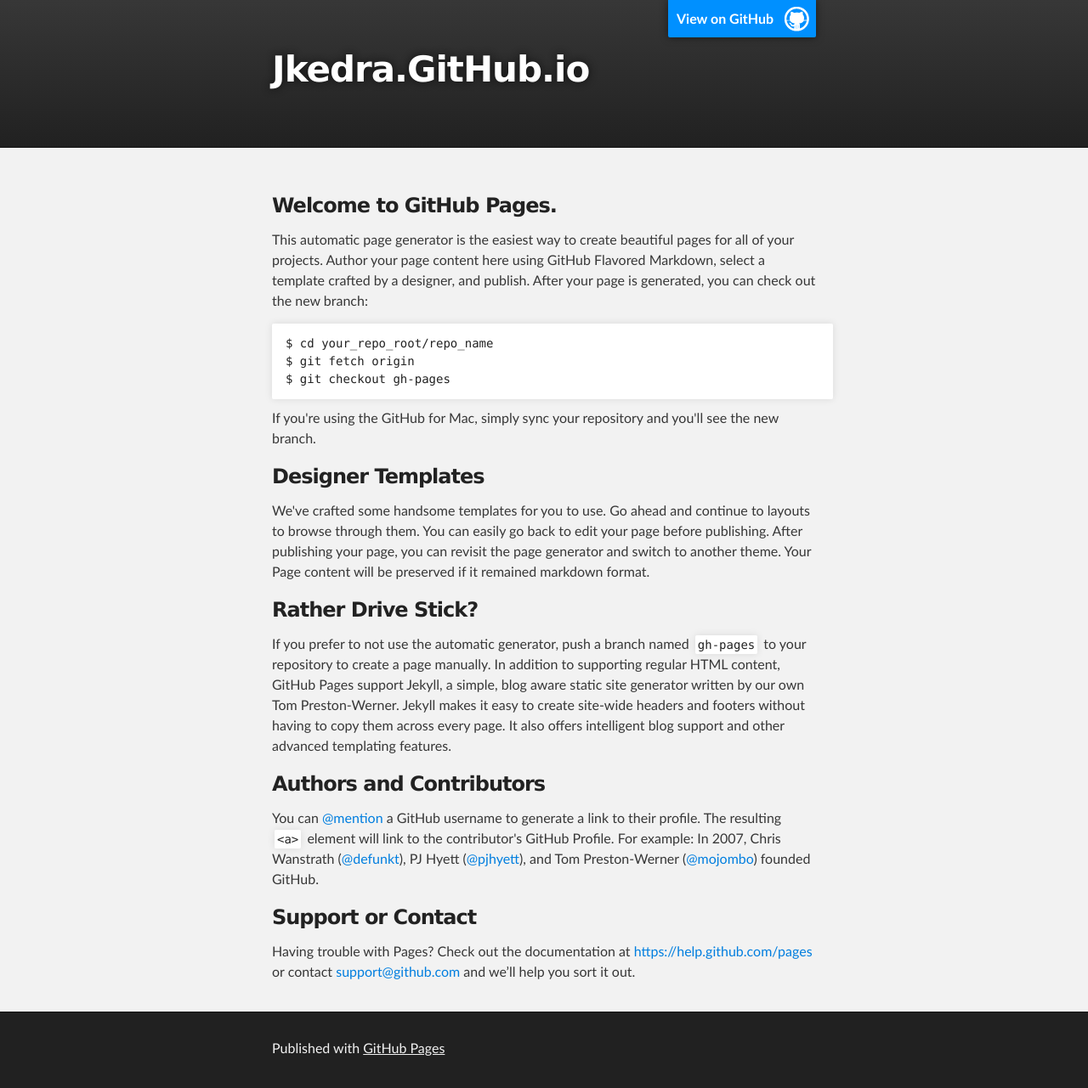
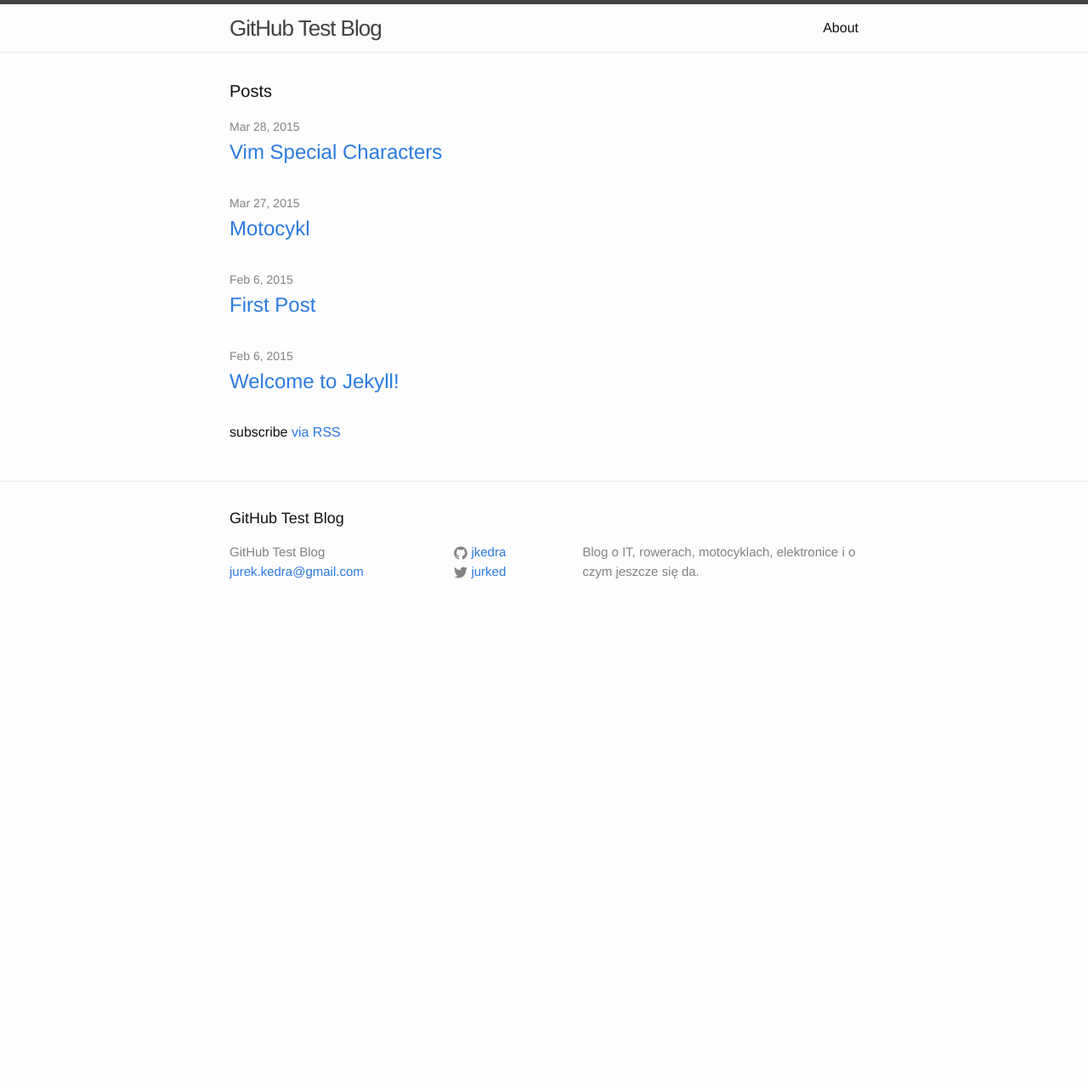
Before and after one commit to jkedra/jkedra.github.io, a Jekyll site: the page built from index.html, in a window 1280 px wide. Shown: the whole page at 85% size. Built offline with Jekyll 4.4.1, drawn with Linux system fonts in a browser that asks for light colours; after the commit the page ends 900 px from its top, so only the background shows below that.

Commit message:
toward jason - removing old files

```diff
--- a/index.html
+++ b/index.html
@@ -1,74 +1,23 @@
-<!DOCTYPE html>
-<html>
+---
+layout: default
+---
 
-  <head>
-    <meta charset='utf-8'>
-    <meta http-equiv="X-UA-Compatible" content="chrome=1">
-    <meta name="description" content="Jkedra.GitHub.io : ">
+<div class="home">
 
-    <link rel="stylesheet" type="text/css" media="screen" href="stylesheets/stylesheet.css">
+  <h1 class="page-heading">Posts</h1>
 
-    <title>Jkedra.GitHub.io</title>
-  </head>
+  <ul class="post-list">
+    {% for post in site.posts %}
+      <li>
+        <span class="post-meta">{{ post.date | date: "%b %-d, %Y" }}</span>
 
-  <body>
+        <h2>
+          <a class="post-link" href="{{ post.url | prepend: site.baseurl }}">{{ post.title }}</a>
+        </h2>
+      </li>
+    {% endfor %}
+  </ul>
 
-    <!-- HEADER -->
-    <div id="header_wrap" class="outer">
-        <header class="inner">
-          <a id="forkme_banner" href="https://github.com/jkedra">View on GitHub</a>
+  <p class="rss-subscribe">subscribe <a href="{{ "/feed.xml" | prepend: site.baseurl }}">via RSS</a></p>
 
-          <h1 id="project_title">Jkedra.GitHub.io</h1>
-          <h2 id="project_tagline"></h2>
-
-        </header>
-    </div>
-
-    <!-- MAIN CONTENT -->
-    <div id="main_content_wrap" class="outer">
-      <section id="main_content" class="inner">
-        <h3>
-<a id="welcome-to-github-pages" class="anchor" href="#welcome-to-github-pages" aria-hidden="true"><span class="octicon octicon-link"></span></a>Welcome to GitHub Pages.</h3>
-
-<p>This automatic page generator is the easiest way to create beautiful pages for all of your projects. Author your page content here using GitHub Flavored Markdown, select a template crafted by a designer, and publish. After your page is generated, you can check out the new branch:</p>
-
-<pre><code>$ cd your_repo_root/repo_name
-$ git fetch origin
-$ git checkout gh-pages
-</code></pre>
-
-<p>If you're using the GitHub for Mac, simply sync your repository and you'll see the new branch.</p>
-
-<h3>
-<a id="designer-templates" class="anchor" href="#designer-templates" aria-hidden="true"><span class="octicon octicon-link"></span></a>Designer Templates</h3>
-
-<p>We've crafted some handsome templates for you to use. Go ahead and continue to layouts to browse through them. You can easily go back to edit your page before publishing. After publishing your page, you can revisit the page generator and switch to another theme. Your Page content will be preserved if it remained markdown format.</p>
-
-<h3>
-<a id="rather-drive-stick" class="anchor" href="#rather-drive-stick" aria-hidden="true"><span class="octicon octicon-link"></span></a>Rather Drive Stick?</h3>
-
-<p>If you prefer to not use the automatic generator, push a branch named <code>gh-pages</code> to your repository to create a page manually. In addition to supporting regular HTML content, GitHub Pages support Jekyll, a simple, blog aware static site generator written by our own Tom Preston-Werner. Jekyll makes it easy to create site-wide headers and footers without having to copy them across every page. It also offers intelligent blog support and other advanced templating features.</p>
-
-<h3>
-<a id="authors-and-contributors" class="anchor" href="#authors-and-contributors" aria-hidden="true"><span class="octicon octicon-link"></span></a>Authors and Contributors</h3>
-
-<p>You can <a href="https://github.com/blog/821" class="user-mention">@mention</a> a GitHub username to generate a link to their profile. The resulting <code>&lt;a&gt;</code> element will link to the contributor's GitHub Profile. For example: In 2007, Chris Wanstrath (<a href="https://github.com/defunkt" class="user-mention">@defunkt</a>), PJ Hyett (<a href="https://github.com/pjhyett" class="user-mention">@pjhyett</a>), and Tom Preston-Werner (<a href="https://github.com/mojombo" class="user-mention">@mojombo</a>) founded GitHub.</p>
-
-<h3>
-<a id="support-or-contact" class="anchor" href="#support-or-contact" aria-hidden="true"><span class="octicon octicon-link"></span></a>Support or Contact</h3>
-
-<p>Having trouble with Pages? Check out the documentation at <a href="https://help.github.com/pages">https://help.github.com/pages</a> or contact <a href="mailto:support@github.com">support@github.com</a> and we’ll help you sort it out.</p>
-      </section>
-    </div>
-
-    <!-- FOOTER  -->
-    <div id="footer_wrap" class="outer">
-      <footer class="inner">
-        <p>Published with <a href="http://pages.github.com">GitHub Pages</a></p>
-      </footer>
-    </div>
-
-
-
-  </body>
-</html>
+</div>
--- a/javascripts/main.js
+++ /dev/null
@@ -1 +0,0 @@
-console.log('This would be the main JS file.');
--- a/stylesheets/pygment_trac.css
+++ /dev/null
@@ -1,70 +0,0 @@
-.highlight .hll { background-color: #ffffcc }
-.highlight  { background: #f0f3f3; }
-.highlight .c { color: #0099FF; font-style: italic } /* Comment */
-.highlight .err { color: #AA0000; background-color: #FFAAAA } /* Error */
-.highlight .k { color: #006699; font-weight: bold } /* Keyword */
-.highlight .o { color: #555555 } /* Operator */
-.highlight .cm { color: #0099FF; font-style: italic } /* Comment.Multiline */
-.highlight .cp { color: #009999 } /* Comment.Preproc */
-.highlight .c1 { color: #0099FF; font-style: italic } /* Comment.Single */
-.highlight .cs { color: #0099FF; font-weight: bold; font-style: italic } /* Comment.Special */
-.highlight .gd { background-color: #FFCCCC; border: 1px solid #CC0000 } /* Generic.Deleted */
-.highlight .ge { font-style: italic } /* Generic.Emph */
-.highlight .gr { color: #FF0000 } /* Generic.Error */
-.highlight .gh { color: #003300; font-weight: bold } /* Generic.Heading */
-.highlight .gi { background-color: #CCFFCC; border: 1px solid #00CC00 } /* Generic.Inserted */
-.highlight .go { color: #AAAAAA } /* Generic.Output */
-.highlight .gp { color: #000099; font-weight: bold } /* Generic.Prompt */
-.highlight .gs { font-weight: bold } /* Generic.Strong */
-.highlight .gu { color: #003300; font-weight: bold } /* Generic.Subheading */
-.highlight .gt { color: #99CC66 } /* Generic.Traceback */
-.highlight .kc { color: #006699; font-weight: bold } /* Keyword.Constant */
-.highlight .kd { color: #006699; font-weight: bold } /* Keyword.Declaration */
-.highlight .kn { color: #006699; font-weight: bold } /* Keyword.Namespace */
-.highlight .kp { color: #006699 } /* Keyword.Pseudo */
-.highlight .kr { color: #006699; font-weight: bold } /* Keyword.Reserved */
-.highlight .kt { color: #007788; font-weight: bold } /* Keyword.Type */
-.highlight .m { color: #FF6600 } /* Literal.Number */
-.highlight .s { color: #CC3300 } /* Literal.String */
-.highlight .na { color: #330099 } /* Name.Attribute */
-.highlight .nb { color: #336666 } /* Name.Builtin */
-.highlight .nc { color: #00AA88; font-weight: bold } /* Name.Class */
-.highlight .no { color: #336600 } /* Name.Constant */
-.highlight .nd { color: #9999FF } /* Name.Decorator */
-.highlight .ni { color: #999999; font-weight: bold } /* Name.Entity */
-.highlight .ne { color: #CC0000; font-weight: bold } /* Name.Exception */
-.highlight .nf { color: #CC00FF } /* Name.Function */
-.highlight .nl { color: #9999FF } /* Name.Label */
-.highlight .nn { color: #00CCFF; font-weight: bold } /* Name.Namespace */
-.highlight .nt { color: #330099; font-weight: bold } /* Name.Tag */
-.highlight .nv { color: #003333 } /* Name.Variable */
-.highlight .ow { color: #000000; font-weight: bold } /* Operator.Word */
-.highlight .w { color: #bbbbbb } /* Text.Whitespace */
-.highlight .mf { color: #FF6600 } /* Literal.Number.Float */
-.highlight .mh { color: #FF6600 } /* Literal.Number.Hex */
-.highlight .mi { color: #FF6600 } /* Literal.Number.Integer */
-.highlight .mo { color: #FF6600 } /* Literal.Number.Oct */
-.highlight .sb { color: #CC3300 } /* Literal.String.Backtick */
-.highlight .sc { color: #CC3300 } /* Literal.String.Char */
-.highlight .sd { color: #CC3300; font-style: italic } /* Literal.String.Doc */
-.highlight .s2 { color: #CC3300 } /* Literal.String.Double */
-.highlight .se { color: #CC3300; font-weight: bold } /* Literal.String.Escape */
-.highlight .sh { color: #CC3300 } /* Literal.String.Heredoc */
-.highlight .si { color: #AA0000 } /* Literal.String.Interpol */
-.highlight .sx { color: #CC3300 } /* Literal.String.Other */
-.highlight .sr { color: #33AAAA } /* Literal.String.Regex */
-.highlight .s1 { color: #CC3300 } /* Literal.String.Single */
-.highlight .ss { color: #FFCC33 } /* Literal.String.Symbol */
-.highlight .bp { color: #336666 } /* Name.Builtin.Pseudo */
-.highlight .vc { color: #003333 } /* Name.Variable.Class */
-.highlight .vg { color: #003333 } /* Name.Variable.Global */
-.highlight .vi { color: #003333 } /* Name.Variable.Instance */
-.highlight .il { color: #FF6600 } /* Literal.Number.Integer.Long */
-
-.type-csharp .highlight .k { color: #0000FF }
-.type-csharp .highlight .kt { color: #0000FF }
-.type-csharp .highlight .nf { color: #000000; font-weight: normal }
-.type-csharp .highlight .nc { color: #2B91AF }
-.type-csharp .highlight .nn { color: #000000 }
-.type-csharp .highlight .s { color: #A31515 }
-.type-csharp .highlight .sc { color: #A31515 }
--- a/stylesheets/stylesheet.css
+++ /dev/null
@@ -1,425 +0,0 @@
-/*******************************************************************************
-Slate Theme for GitHub Pages
-by Jason Costello, @jsncostello
-*******************************************************************************/
-
-@import url(pygment_trac.css);
-
-/*******************************************************************************
-MeyerWeb Reset
-*******************************************************************************/
-
-html, body, div, span, applet, object, iframe,
-h1, h2, h3, h4, h5, h6, p, blockquote, pre,
-a, abbr, acronym, address, big, cite, code,
-del, dfn, em, img, ins, kbd, q, s, samp,
-small, strike, strong, sub, sup, tt, var,
-b, u, i, center,
-dl, dt, dd, ol, ul, li,
-fieldset, form, label, legend,
-table, caption, tbody, tfoot, thead, tr, th, td,
-article, aside, canvas, details, embed,
-figure, figcaption, footer, header, hgroup,
-menu, nav, output, ruby, section, summary,
-time, mark, audio, video {
-  margin: 0;
-  padding: 0;
-  border: 0;
-  font: inherit;
-  vertical-align: baseline;
-}
-
-/* HTML5 display-role reset for older browsers */
-article, aside, details, figcaption, figure,
-footer, header, hgroup, menu, nav, section {
-  display: block;
-}
-
-ol, ul {
-  list-style: none;
-}
-
-table {
-  border-collapse: collapse;
-  border-spacing: 0;
-}
-
-/*******************************************************************************
-Theme Styles
-*******************************************************************************/
-
-body {
-  box-sizing: border-box;
-  color:#373737;
-  background: #212121;
-  font-size: 16px;
-  font-family: 'Myriad Pro', Calibri, Helvetica, Arial, sans-serif;
-  line-height: 1.5;
-  -webkit-font-smoothing: antialiased;
-}
-
-h1, h2, h3, h4, h5, h6 {
-  margin: 10px 0;
-  font-weight: 700;
-  color:#222222;
-  font-family: 'Lucida Grande', 'Calibri', Helvetica, Arial, sans-serif;
-  letter-spacing: -1px;
-}
-
-h1 {
-  font-size: 36px;
-  font-weight: 700;
-}
-
-h2 {
-  padding-bottom: 10px;
-  font-size: 32px;
-  background: url('../images/bg_hr.png') repeat-x bottom;
-}
-
-h3 {
-  font-size: 24px;
-}
-
-h4 {
-  font-size: 21px;
-}
-
-h5 {
-  font-size: 18px;
-}
-
-h6 {
-  font-size: 16px;
-}
-
-p {
-  margin: 10px 0 15px 0;
-}
-
-footer p {
-  color: #f2f2f2;
-}
-
-a {
-  text-decoration: none;
-  color: #007edf;
-  text-shadow: none;
-
-  transition: color 0.5s ease;
-  transition: text-shadow 0.5s ease;
-  -webkit-transition: color 0.5s ease;
-  -webkit-transition: text-shadow 0.5s ease;
-  -moz-transition: color 0.5s ease;
-  -moz-transition: text-shadow 0.5s ease;
-  -o-transition: color 0.5s ease;
-  -o-transition: text-shadow 0.5s ease;
-  -ms-transition: color 0.5s ease;
-  -ms-transition: text-shadow 0.5s ease;
-}
-
-a:hover, a:focus {text-decoration: underline;}
-
-footer a {
-  color: #F2F2F2;
-  text-decoration: underline;
-}
-
-em {
-  font-style: italic;
-}
-
-strong {
-  font-weight: bold;
-}
-
-img {
-  position: relative;
-  margin: 0 auto;
-  max-width: 739px;
-  padding: 5px;
-  margin: 10px 0 10px 0;
-  border: 1px solid #ebebeb;
-
-  box-shadow: 0 0 5px #ebebeb;
-  -webkit-box-shadow: 0 0 5px #ebebeb;
-  -moz-box-shadow: 0 0 5px #ebebeb;
-  -o-box-shadow: 0 0 5px #ebebeb;
-  -ms-box-shadow: 0 0 5px #ebebeb;
-}
-
-p img {
-  display: inline;
-  margin: 0;
-  padding: 0;
-  vertical-align: middle;
-  text-align: center;
-  border: none;
-}
-
-pre, code {
-  width: 100%;
-  color: #222;
-  background-color: #fff;
-
-  font-family: Monaco, "Bitstream Vera Sans Mono", "Lucida Console", Terminal, monospace;
-  font-size: 14px;
-
-  border-radius: 2px;
-  -moz-border-radius: 2px;
-  -webkit-border-radius: 2px;
-}
-
-pre {
-  width: 100%;
-  padding: 10px;
-  box-shadow: 0 0 10px rgba(0,0,0,.1);
-  overflow: auto;
-}
-
-code {
-  padding: 3px;
-  margin: 0 3px;
-  box-shadow: 0 0 10px rgba(0,0,0,.1);
-}
-
-pre code {
-  display: block;
-  box-shadow: none;
-}
-
-blockquote {
-  color: #666;
-  margin-bottom: 20px;
-  padding: 0 0 0 20px;
-  border-left: 3px solid #bbb;
-}
-
-
-ul, ol, dl {
-  margin-bottom: 15px
-}
-
-ul {
-  list-style-position: inside;
-  list-style: disc;
-  padding-left: 20px;
-}
-
-ol {
-  list-style-position: inside;
-  list-style: decimal;
-  padding-left: 20px;
-}
-
-dl dt {
-  font-weight: bold;
-}
-
-dl dd {
-  padding-left: 20px;
-  font-style: italic;
-}
-
-dl p {
-  padding-left: 20px;
-  font-style: italic;
-}
-
-hr {
-  height: 1px;
-  margin-bottom: 5px;
-  border: none;
-  background: url('../images/bg_hr.png') repeat-x center;
-}
-
-table {
-  border: 1px solid #373737;
-  margin-bottom: 20px;
-  text-align: left;
- }
-
-th {
-  font-family: 'Lucida Grande', 'Helvetica Neue', Helvetica, Arial, sans-serif;
-  padding: 10px;
-  background: #373737;
-  color: #fff;
- }
-
-td {
-  padding: 10px;
-  border: 1px solid #373737;
- }
-
-form {
-  background: #f2f2f2;
-  padding: 20px;
-}
-
-/*******************************************************************************
-Full-Width Styles
-*******************************************************************************/
-
-.outer {
-  width: 100%;
-}
-
-.inner {
-  position: relative;
-  max-width: 640px;
-  padding: 20px 10px;
-  margin: 0 auto;
-}
-
-#forkme_banner {
-  display: block;
-  position: absolute;
-  top:0;
-  right: 10px;
-  z-index: 10;
-  padding: 10px 50px 10px 10px;
-  color: #fff;
-  background: url('../images/blacktocat.png') #0090ff no-repeat 95% 50%;
-  font-weight: 700;
-  box-shadow: 0 0 10px rgba(0,0,0,.5);
-  border-bottom-left-radius: 2px;
-  border-bottom-right-radius: 2px;
-}
-
-#header_wrap {
-  background: #212121;
-  background: -moz-linear-gradient(top, #373737, #212121);
-  background: -webkit-linear-gradient(top, #373737, #212121);
-  background: -ms-linear-gradient(top, #373737, #212121);
-  background: -o-linear-gradient(top, #373737, #212121);
-  background: linear-gradient(top, #373737, #212121);
-}
-
-#header_wrap .inner {
-  padding: 50px 10px 30px 10px;
-}
-
-#project_title {
-  margin: 0;
-  color: #fff;
-  font-size: 42px;
-  font-weight: 700;
-  text-shadow: #111 0px 0px 10px;
-}
-
-#project_tagline {
-  color: #fff;
-  font-size: 24px;
-  font-weight: 300;
-  background: none;
-  text-shadow: #111 0px 0px 10px;
-}
-
-#downloads {
-  position: absolute;
-  width: 210px;
-  z-index: 10;
-  bottom: -40px;
-  right: 0;
-  height: 70px;
-  background: url('../images/icon_download.png') no-repeat 0% 90%;
-}
-
-.zip_download_link {
-  display: block;
-  float: right;
-  width: 90px;
-  height:70px;
-  text-indent: -5000px;
-  overflow: hidden;
-  background: url(../images/sprite_download.png) no-repeat bottom left;
-}
-
-.tar_download_link {
-  display: block;
-  float: right;
-  width: 90px;
-  height:70px;
-  text-indent: -5000px;
-  overflow: hidden;
-  background: url(../images/sprite_download.png) no-repeat bottom right;
-  margin-left: 10px;
-}
-
-.zip_download_link:hover {
-  background: url(../images/sprite_download.png) no-repeat top left;
-}
-
-.tar_download_link:hover {
-  background: url(../images/sprite_download.png) no-repeat top right;
-}
-
-#main_content_wrap {
-  background: #f2f2f2;
-  border-top: 1px solid #111;
-  border-bottom: 1px solid #111;
-}
-
-#main_content {
-  padding-top: 40px;
-}
-
-#footer_wrap {
-  background: #212121;
-}
-
-
-
-/*******************************************************************************
-Small Device Styles
-*******************************************************************************/
-
-@media screen and (max-width: 480px) {
-  body {
-    font-size:14px;
-  }
-
-  #downloads {
-    display: none;
-  }
-
-  .inner {
-    min-width: 320px;
-    max-width: 480px;
-  }
-
-  #project_title {
-  font-size: 32px;
-  }
-
-  h1 {
-    font-size: 28px;
-  }
-
-  h2 {
-    font-size: 24px;
-  }
-
-  h3 {
-    font-size: 21px;
-  }
-
-  h4 {
-    font-size: 18px;
-  }
-
-  h5 {
-    font-size: 14px;
-  }
-
-  h6 {
-    font-size: 12px;
-  }
-
-  code, pre {
-    min-width: 320px;
-    max-width: 480px;
-    font-size: 11px;
-  }
-
-}
```
Also changed, not shown: Gemfile (+6 -1 lines), params.json (deleted, +0 -1 lines), images/bg_hr.png (deleted), images/blacktocat.png (deleted), images/icon_download.png (deleted), images/sprite_download.png (deleted).
